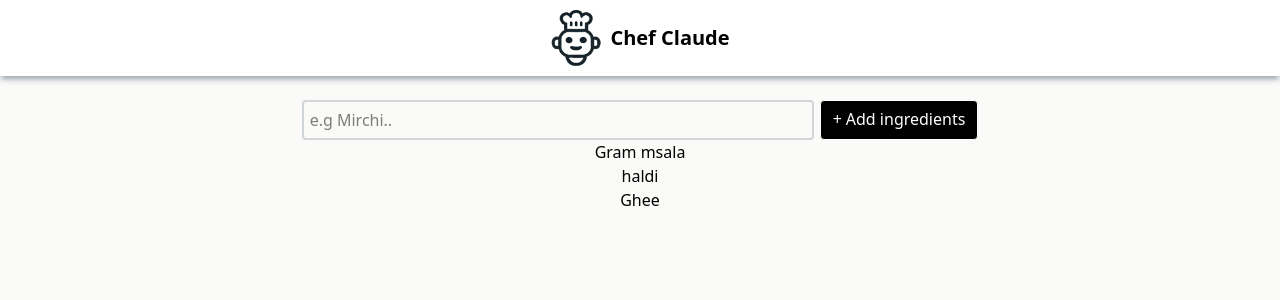
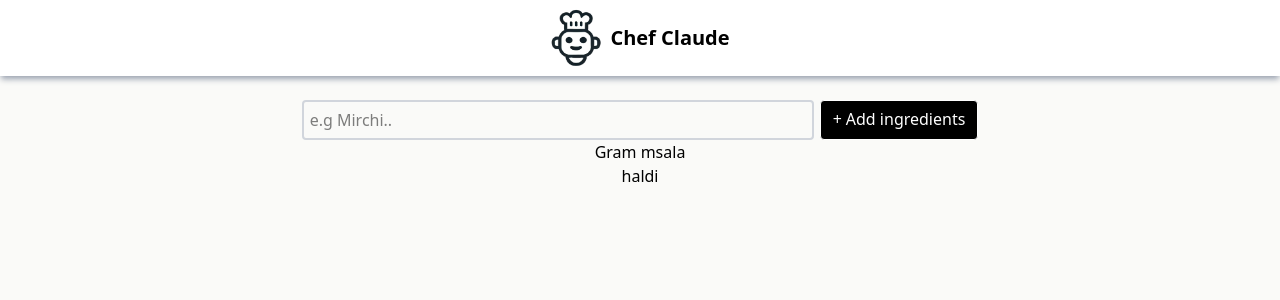
Before and after one commit to anwarrahim/chef-claude, a React (Vite) app: page / in a window 1280 px wide. Shown: the top 300 px of the page. Built offline with nearby package versions, Linux system fonts and the light colour scheme.

Commit message:
fix: update ingredients initialization and modify submitIngredient function to set new ingredients

```diff
--- a/src/components/Main.jsx
+++ b/src/components/Main.jsx
@@ -1,14 +1,20 @@
+import React, {useState} from 'react'
+
 function Main(){
 
 
-      const ingredients = ['Gram msala', 'haldi', 'Ghee']
+      const [ingredients, setIngredients ]= useState(['Gram msala', 'haldi'])
       const ingredientsListItems = ingredients.map(ingredient =>{
        return  <li key={ingredient}>{ingredient}</li>
       })
 
       function submitIngredient(formData){
         const addNewIngredients = formData.get("ingredientName")
-        console.log(addNewIngredients)
+        setIngredients(prevIngredients =>{
+            return (
+                [addNewIngredients, ...prevIngredients]
+            )
+        })
       }
 
 
```
